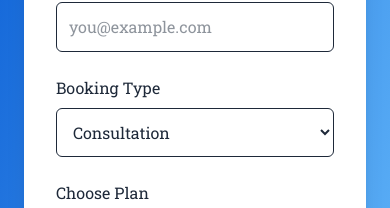
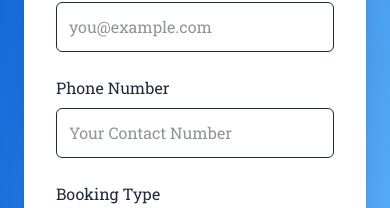
Before and after one commit to Abdo1629/ahmed-nagy-website, a Next.js app: page /booking in a window 390 px wide. Shown: the part 540-748 px from the top of the page. Built offline with nearby package versions, Linux system fonts and the light colour scheme.

Commit message:
Booking Phone Section

```diff
--- a/src/app/booking/page.jsx
+++ b/src/app/booking/page.jsx
@@ -66,6 +66,11 @@ export default function BookingForm() {
           <div>
             <label className="block font-medium mb-2">Email Address</label>
             <input name="email" type="email" required placeholder="you@example.com" className="w-full p-3 rounded-md border focus:ring-2 focus:ring-blue-500"/>
+          </div>
+
+          <div>
+            <label className="block font-medium mb-2">Phone Number</label>
+            <input name="phone" type="text" required placeholder="Your Contact Number" className="w-full p-3 rounded-md border focus:ring-2 focus:ring-blue-500"/>
           </div>
 
           <div>
```
